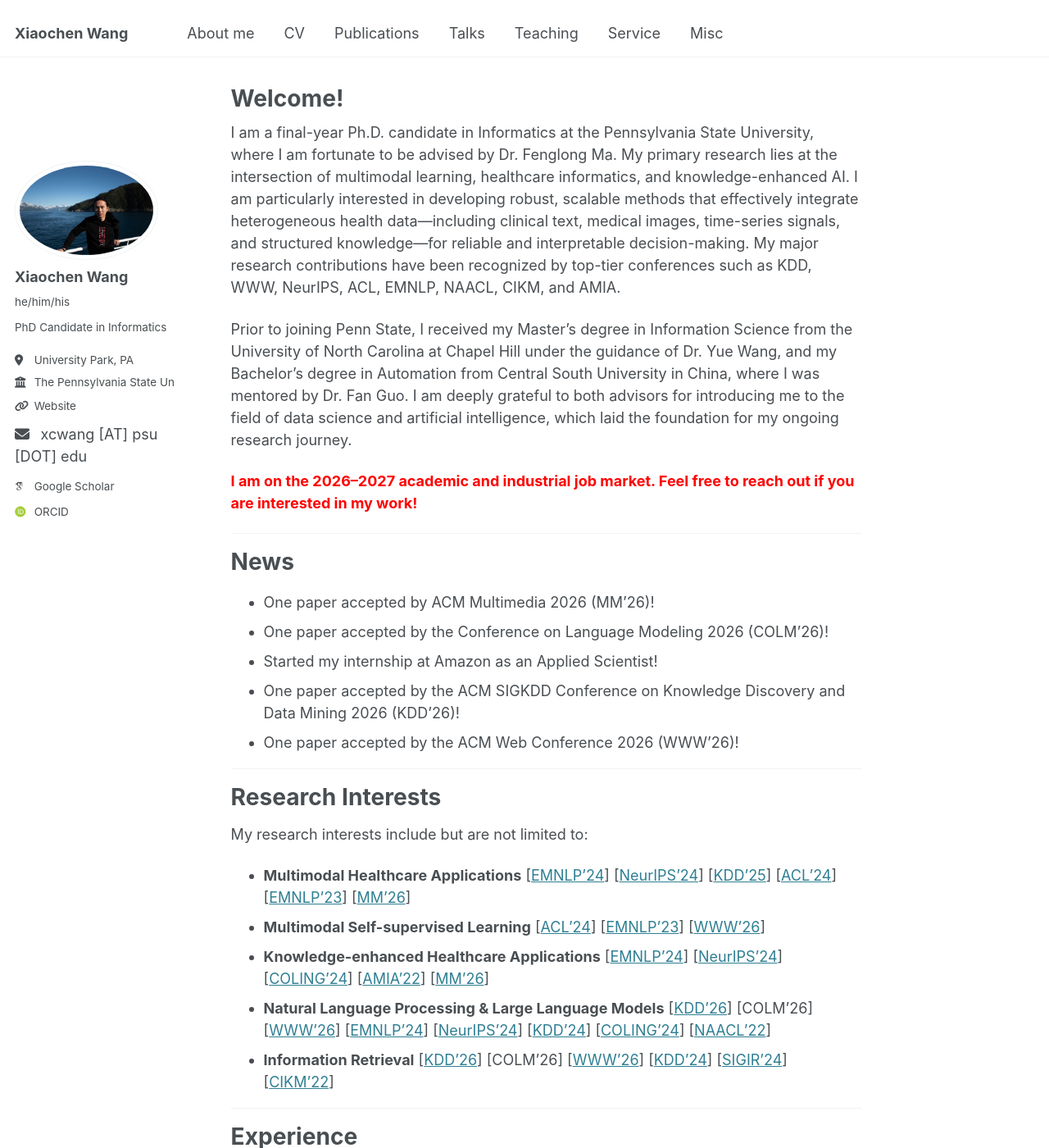
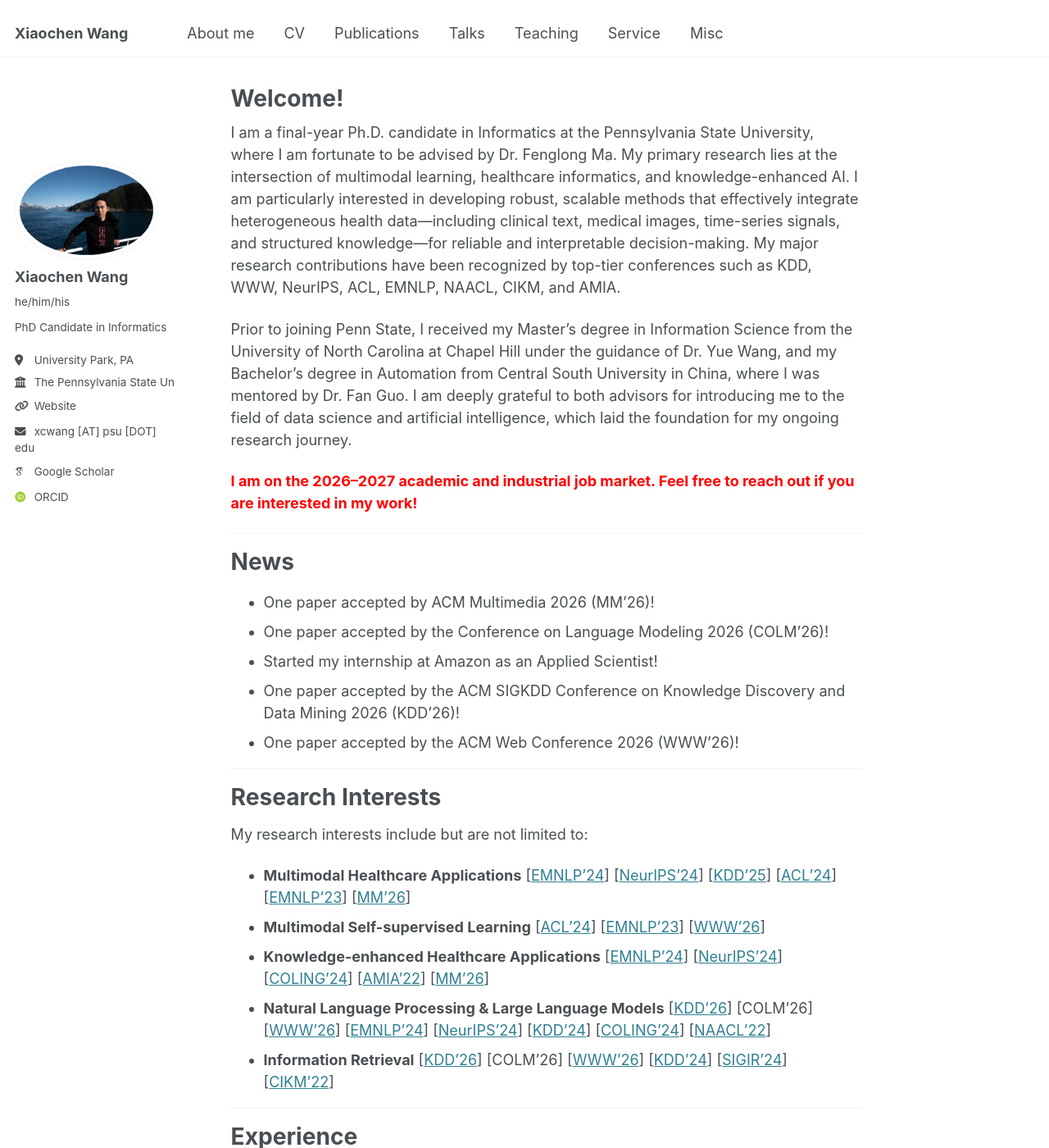
Before and after one commit to XiaochenWang-PSU/XiaochenWang-PSU.github.io, a Jekyll site: the page built from _pages/about.md, in a window 1280 px wide and 1400 px high. Shown: the whole window at 82% size. Built offline with Jekyll 4.4.1, drawn with Linux system fonts in a browser that asks for light colours; some web fonts are replaced.

Commit message:
Widen the CV embed and align the sidebar email typography
Let .wide pages outgrow the 1280px container cap and raise the embed cap to
1400px, so the document renders closer to print size instead of being held
at 900px inside a 1248px column.

Drop the font-size override on the email entry. `.sidebar p, .sidebar li`
sets 0.75em for every sidebar item, and the override won on specificity,
rendering that one line a third larger than its neighbours. Spacing now
mirrors the sibling anchors so the vertical rhythm matches too.

```diff
--- a/_layouts/single.html
+++ b/_layouts/single.html
@@ -14,7 +14,7 @@ layout: default
   {% endunless %}
 {% endif %}
 
-<div id="main" role="main">
+<div id="main" role="main"{% if page.classes %} class="{{ page.classes }}"{% endif %}>
   {% include sidebar.html %}
 
   <article class="page{% if page.classes %} {{ page.classes }}{% endif %}" itemscope itemtype="http://schema.org/CreativeWork">
--- a/_sass/layout/_page.scss
+++ b/_sass/layout/_page.scss
@@ -35,7 +35,15 @@
 }
 
 /* Opt-in full-width variant, for pages holding an embedded document.
-   Drops the right gutter that .page reserves for the sidebar. */
+   Drops the right gutter that .page reserves for the sidebar, and lets the
+   container outgrow the $x-large cap so a document can render near print
+   size. Applied to both #main and .page from page.classes. */
+#main.wide {
+  @include breakpoint($large) {
+    max-width: 1600px;
+  }
+}
+
 .page.wide {
   @include breakpoint($large) {
     width: 100%;
@@ -54,7 +62,7 @@
   @include breakpoint($large) {
     display: block;
     width: 100%;
-    max-width: 900px;
+    max-width: 1400px;
     margin: 1.5em auto 0;
     aspect-ratio: #{8.5} / #{11}; // interpolated so Sass emits the ratio, not a division
     border: 1px solid var(--global-border-color);
--- a/_sass/layout/_sidebar.scss
+++ b/_sass/layout/_sidebar.scss
@@ -247,11 +247,13 @@
     white-space: nowrap;
   }
 
-  /* The obfuscated address is far longer than the labels beside it, so let
-     it wrap rather than overflow the sidebar. */
+  /* Plain text rather than a link, so it needs the box spacing the sibling
+     <a> elements get. Deliberately sets no font-size or font-family: those
+     come from `.sidebar p, .sidebar li` and must match the other entries. */
   li.author__email {
     white-space: normal;
-    font-size: $type-size-5;
+    margin-bottom: 5px;
+    padding-right: 5px;
     padding-top: 2px;
     padding-bottom: 2px;
   }
```
